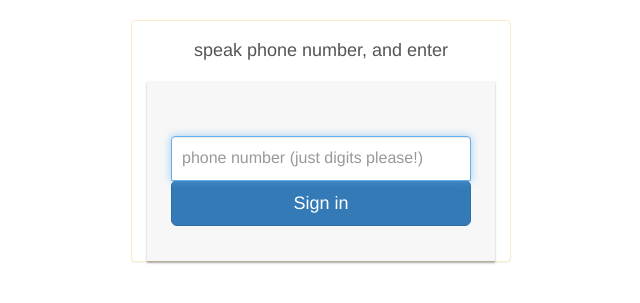
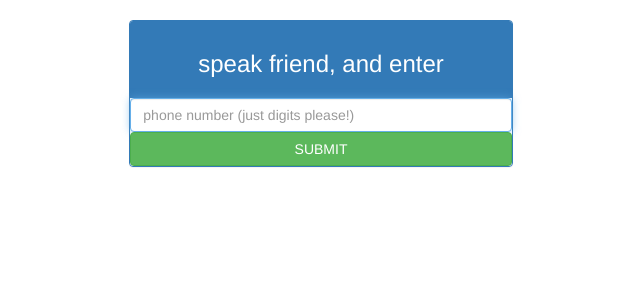
Before and after one commit to davidholiday/baker_thing, a Flask app: page / in a window 1280 px wide. Shown: the part 117-420 px from the top of the page, without its empty margins (319-959 px from the left). Run offline with Flask 2, Linux system fonts and the light colour scheme; parts of the project's set-up code (start-up, migrations or seed data) failed here and were passed over; some libraries are stand-ins or nearby versions.

Commit message:
almost there with a landing page that isn't awful

```diff
--- a/flask_app_source/static/custom.css
+++ b/flask_app_source/static/custom.css
@@ -12,84 +12,3 @@ body {
     padding: 30px 20px 20px 100px;
 
 }
-
-
-
-/*
-    cred to https://gist.github.com/bMinaise/7329874
-*/
-.form-signin
-{
-    max-width: 330px;
-    padding: 15px;
-    margin: 0 auto;
-}
-.form-signin .form-signin-heading, .form-signin .checkbox
-{
-    margin-bottom: 10px;
-}
-.form-signin .checkbox
-{
-    font-weight: normal;
-}
-.form-signin .form-control
-{
-    position: relative;
-    font-size: 16px;
-    height: auto;
-    padding: 10px;
-    -webkit-box-sizing: border-box;
-    -moz-box-sizing: border-box;
-    box-sizing: border-box;
-}
-.form-signin .form-control:focus
-{
-    z-index: 2;
-}
-.form-signin input[type="text"]
-{
-    margin-bottom: -1px;
-    border-bottom-left-radius: 0;
-    border-bottom-right-radius: 0;
-}
-.form-signin input[type="password"]
-{
-    margin-bottom: 10px;
-    border-top-left-radius: 0;
-    border-top-right-radius: 0;
-}
-.account-wall
-{
-    margin-top: 20px;
-    padding: 40px 0px 20px 0px;
-    background-color: #f7f7f7;
-    -moz-box-shadow: 0px 2px 2px rgba(0, 0, 0, 0.3);
-    -webkit-box-shadow: 0px 2px 2px rgba(0, 0, 0, 0.3);
-    box-shadow: 0px 2px 2px rgba(0, 0, 0, 0.3);
-}
-.login-title
-{
-    color: #555;
-    font-size: 18px;
-    font-weight: 400;
-    display: block;
-}
-.profile-img
-{
-    width: 96px;
-    height: 96px;
-    margin: 0 auto 10px;
-    display: block;
-    -moz-border-radius: 50%;
-    -webkit-border-radius: 50%;
-    border-radius: 50%;
-}
-.need-help
-{
-    margin-top: 10px;
-}
-.new-account
-{
-    display: block;
-    margin-top: 10px;
-}
--- a/flask_app_source/templates/index.html
+++ b/flask_app_source/templates/index.html
@@ -14,22 +14,7 @@
 
 
 {% block navbar %}
-    <!--<div class="navbar navbar-default">-->
-        <!--<div class="container-fluid">-->
-            <!--<div class="navbar-header">-->
-                <!--<a class="pull-left" href="#">-->
-                    <!--<img alt="Brand" src="static/baker-cannabis-technology-logo_nav.png">-->
-                <!--</a>-->
-                <!--<div class="name">-->
-                    <!--LOYALTY POINTS DISPENSARY-->
-                <!--</div>-->
-            <!--</div>-->
-        <!--</div>-->
-    <!--</div>-->
-
 <div class="container">
-
-  <!-- Static navbar -->
     <nav class="navbar navbar-default">
         <div class="container-fluid">
             <div class="navbar-header">
@@ -41,29 +26,45 @@
         </div>
     </nav>
 </div>
-
-
 {% endblock %}
 
 
 {% block content %}
 
-    <!-- cred to https://gist.github.com/bMinaise/7329874 -->
-    <div class="container">
-        <div class="panel panel-warning col-sm-6 col-md-4 col-md-offset-4">
-            <h1 class="text-center login-title">
-                speak phone number, and enter
-            </h1>
-            <div class="account-wall">
-                <form class="form-signin">
+    <div class="container col-sm-6 col-md-4 col-md-offset-4">
+        <div class="panel panel-primary">
+            <div class="panel-heading" align="center">
+                <h3>
+                    speak friend, and enter
+                </h3>
+            </div>
+            <div class="panel-content">
+                <form>
                     <input type="text" class="form-control" placeholder="phone number (just digits please!)" required autofocus>
-                <button class="btn btn-lg btn-primary btn-block" type="submit">
-                    Sign in
+                    <button class="btn btn-success btn-block" type="submit">
+                        SUBMIT
                     </button>
                 </form>
             </div>
         </div>
     </div>
+
+    <!--&lt;!&ndash; cred to https://gist.github.com/bMinaise/7329874 &ndash;&gt;-->
+    <!--<div class="container">-->
+        <!--<div class="panel panel-warning col-sm-6 col-md-4 col-md-offset-4">-->
+            <!--<h1 class="text-center login-title">-->
+                <!--speak phone number, and enter-->
+            <!--</h1>-->
+            <!--<div class="account-wall">-->
+                <!--<form class="form-signin">-->
+                <!--<input type="text" class="form-control" placeholder="phone number (just digits please!)" required autofocus>-->
+                <!--<button class="btn btn-lg btn-primary btn-block" type="submit">-->
+                    <!--Sign in-->
+                <!--</button>-->
+                <!--</form>-->
+            <!--</div>-->
+        <!--</div>-->
+    <!--</div>-->
 
     <!--&lt;!&ndash; cred to https://gist.github.com/bMinaise/7329874 &ndash;&gt;-->
     <!--<div class="container">-->
```
Lines whose indentation alone changed are shown as unchanged.
